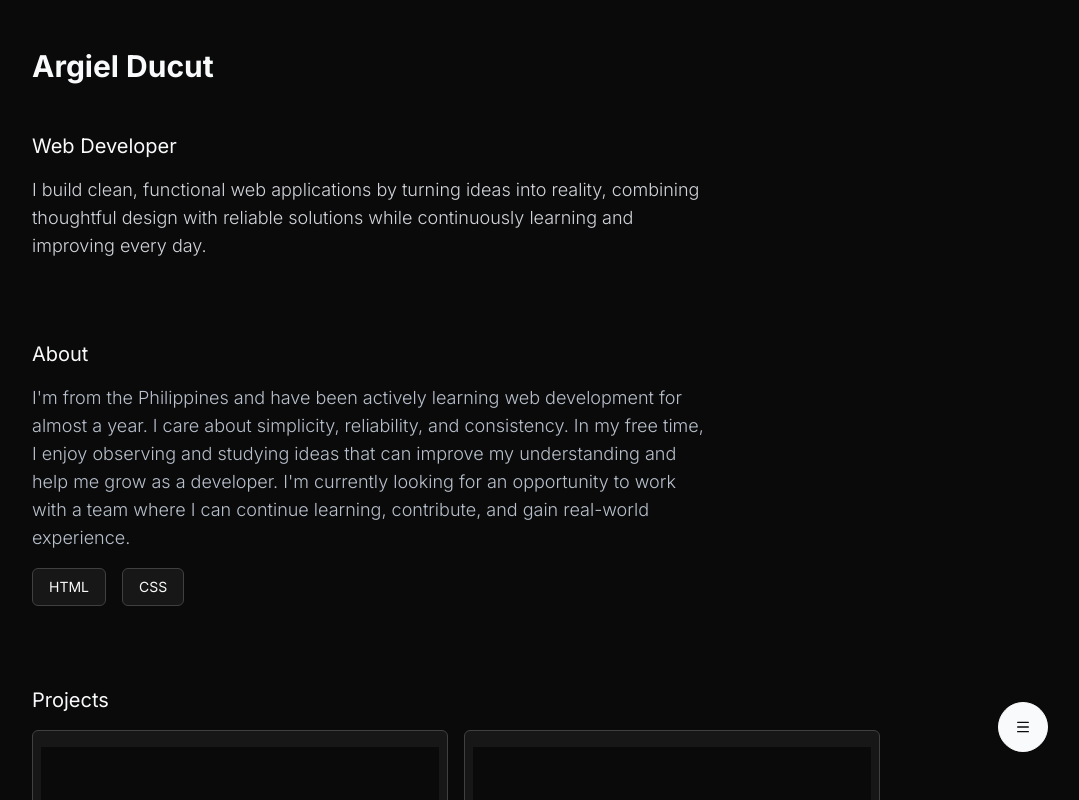
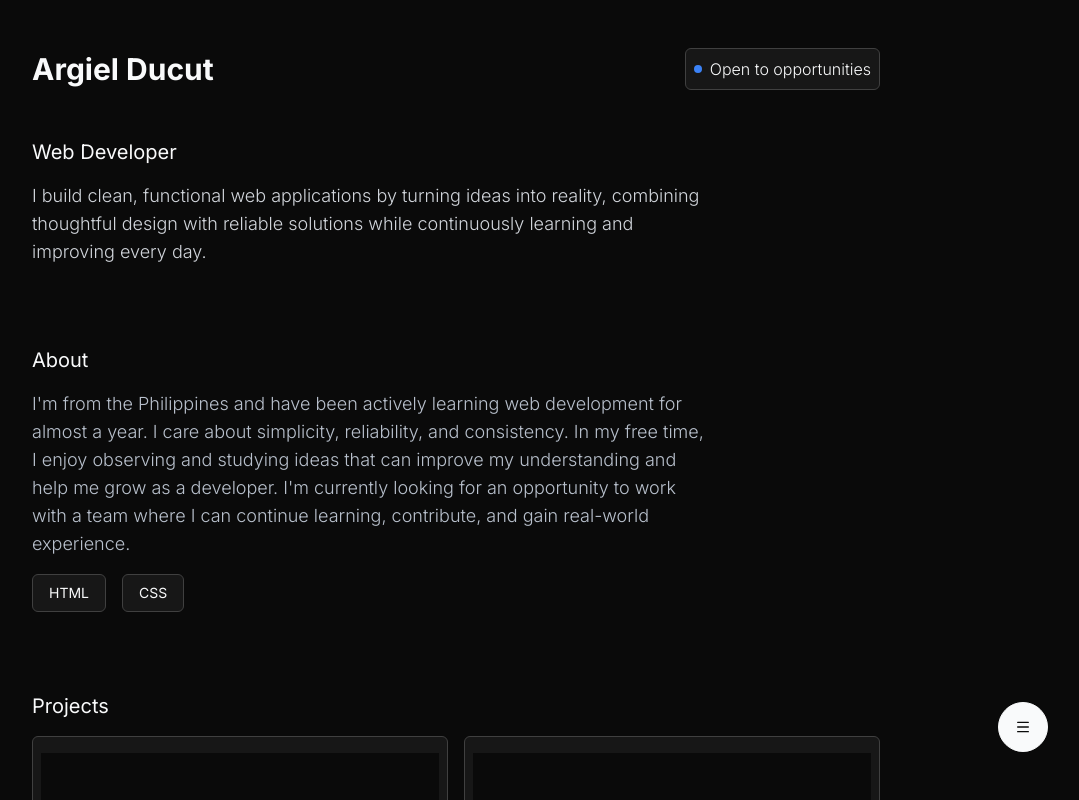
Before and after one commit to argieldev/Portfolio, a React app: page / in a window 1280 px wide. Shown: the top 800 px of the page, without its empty margins (184-1263 px from the left). Built offline with nearby package versions, Linux system fonts and the light colour scheme; the HTML template or start-up script is replaced by a standard one.

Commit message:
Navbar minor adjustment

```diff
--- a/src/Components/Navbar.jsx
+++ b/src/Components/Navbar.jsx
@@ -5,7 +5,10 @@ function Navbar() {
     <>
       <header className="flex items-center justify-between">
         <a className="text-xl font-bold sm:text-3xl">Argiel Ducut</a>
-        <p></p>
+        <div className="flex items-center p-2 gap-2 text-sm font-light bg-surface border border-border rounded-md sm:text-base">
+          <span className="w-2 h-2 bg-primary rounded-full"></span>
+          <span>Open to opportunities</span>
+        </div>
       </header>
     </>
   );
```
